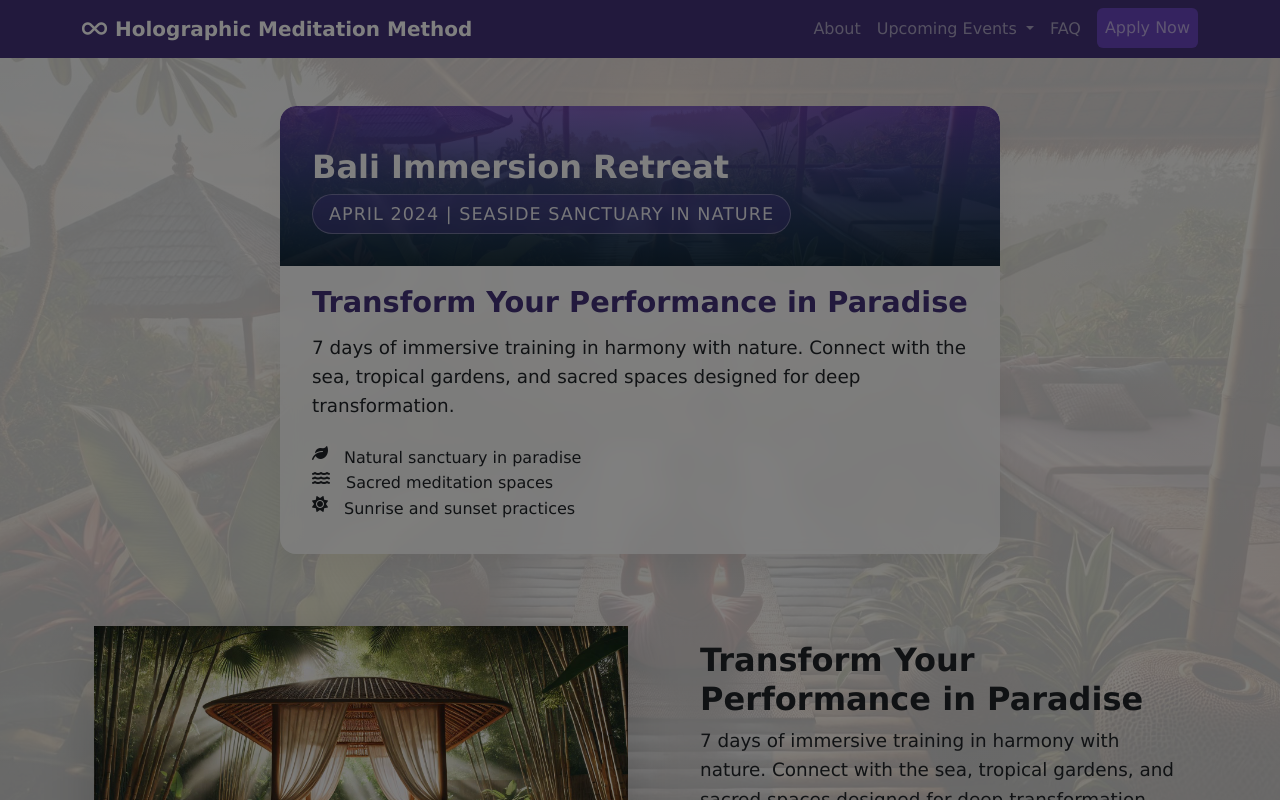
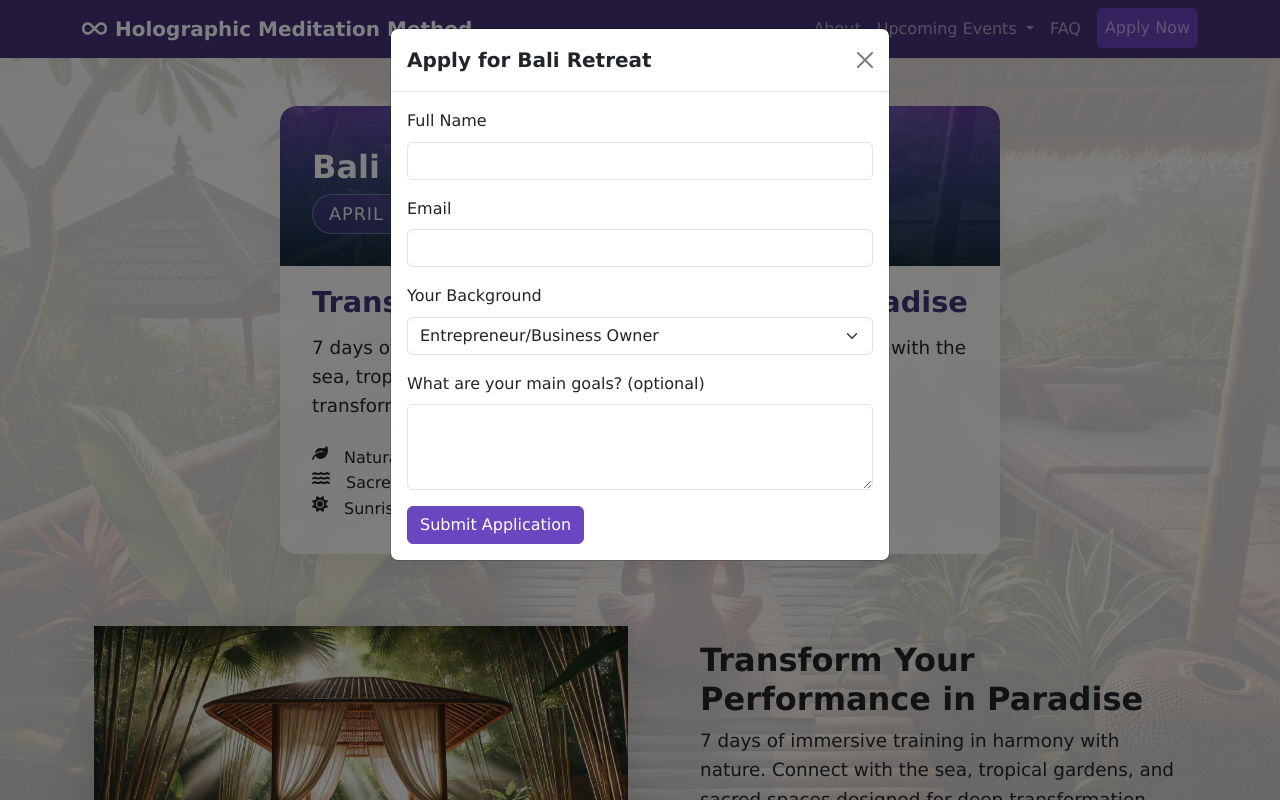
Before and after one commit to wizardsupreme/holographic-meditation-method, a Flask app: page /bali-retreat in a window 1280 px wide, after a click on "Apply Now". Run offline with Flask 2, Linux system fonts and the light colour scheme.

Commit message:
feat: added favico + generator and supabase tupabase tables for storing registration information

```diff
--- a/app.py
+++ b/app.py
@@ -2,6 +2,7 @@ from flask import Flask, render_template, request, redirect, url_for, flash
 from supabase_py import create_client, Client # type: ignore
 import os
 from dotenv import load_dotenv # type: ignore
+from datetime import datetime
 
 load_dotenv()
 
@@ -13,6 +14,11 @@ supabase: Client = create_client(
     os.getenv('SUPABASE_URL'),
     os.getenv('SUPABASE_KEY')
 )
+
+def sanitize_form_data(form_data):
+    """Clean and validate form data before storing"""
+    allowed_fields = ['name', 'email', 'event_type', 'background', 'experience', 'notes']
+    return {k: v.strip() for k, v in form_data.items() if k in allowed_fields and v}
 
 @app.route('/')
 def home():
@@ -45,14 +51,25 @@ def apply():
 @app.route('/register', methods=['POST'])
 def register():
     try:
-        data = request.form.to_dict()
+        data = sanitize_form_data(request.form.to_dict())
+
+        # Validate required fields
+        if not all(k in data for k in ['name', 'email', 'event_type']):
+            raise ValueError("Missing required fields")
+
+        # Add timestamp
+        data['created_at'] = datetime.utcnow().isoformat()
+
         # Store registration in Supabase
         result = supabase.table('registrations').insert(data).execute()
-        flash('Registration successful! We will contact you soon.', 'success')
+
+        # Redirect to confirmation page
+        return redirect(url_for('confirmation', event_type=data['event_type']))
+
     except Exception as e:
+        print(f"Registration error: {str(e)}")  # For debugging
         flash('Registration failed. Please try again.', 'error')
-
-    return redirect(url_for('home'))
+        return redirect(url_for('home'))
 
 @app.route('/faq')
 def faq():
@@ -62,5 +79,27 @@ def faq():
 def about():
     return render_template('about.html')
 
+@app.route('/confirmation/<event_type>')
+def confirmation(event_type):
+    messages = {
+        'bali_retreat': {
+            'message': 'Your application for the Bali Immersion Retreat has been received. This exclusive retreat is limited to 12 participants, and we carefully review each application.',
+            'return_url': '/bali-retreat'
+        },
+        'lisbon_workshop': {
+            'message': 'Your application for the Lisbon Workshop has been received. We look forward to potentially welcoming you to this transformative experience.',
+            'return_url': '/lisbon-workshop'
+        },
+        'general': {
+            'message': 'Your application has been received. We\'ll review your information and contact you about the best program for your goals.',
+            'return_url': '/apply'
+        }
+    }
+
+    event_info = messages.get(event_type, messages['general'])
+    return render_template('confirmation.html',
+                         message=event_info['message'],
+                         return_url=event_info['return_url'])
+
 if __name__ == '__main__':
     app.run(debug=True)
--- a/requirements.txt
+++ b/requirements.txt
@@ -4,3 +4,4 @@ python-dotenv==0.19.0
 supabase-py==0.0.2
 gunicorn==20.1.0
 python-jose==3.3.0
+pillow>=9.5.0
--- a/templates/bali_retreat.html
+++ b/templates/bali_retreat.html
@@ -193,6 +193,41 @@
 
 <!-- Application Modal -->
 <div class="modal fade" id="applicationModal" tabindex="-1">
-    <!-- Modal content -->
+    <div class="modal-dialog">
+        <div class="modal-content">
+            <div class="modal-header">
+                <h5 class="modal-title">Apply for Bali Retreat</h5>
+                <button type="button" class="btn-close" data-bs-dismiss="modal"></button>
+            </div>
+            <div class="modal-body">
+                <form action="/register" method="POST">
+                    <input type="hidden" name="event_type" value="bali_retreat">
+                    <div class="mb-3">
+                        <label for="name" class="form-label">Full Name</label>
+                        <input type="text" class="form-control" id="name" name="name" required>
+                    </div>
+                    <div class="mb-3">
+                        <label for="email" class="form-label">Email</label>
+                        <input type="email" class="form-control" id="email" name="email" required>
+                    </div>
+                    <div class="mb-3">
+                        <label for="background" class="form-label">Your Background</label>
+                        <select class="form-select" id="background" name="background">
+                            <option value="entrepreneur">Entrepreneur/Business Owner</option>
+                            <option value="trader">Trader/Investor</option>
+                            <option value="creator">Digital Creator</option>
+                            <option value="professional">Professional</option>
+                            <option value="other">Other</option>
+                        </select>
+                    </div>
+                    <div class="mb-3">
+                        <label for="notes" class="form-label">What are your main goals? (optional)</label>
+                        <textarea class="form-control" id="notes" name="notes" rows="3"></textarea>
+                    </div>
+                    <button type="submit" class="btn btn-primary">Submit Application</button>
+                </form>
+            </div>
+        </div>
+    </div>
 </div>
 {% endblock %}
--- a/templates/base.html
+++ b/templates/base.html
@@ -3,6 +3,12 @@
 <head>
     <meta charset="UTF-8">
     <meta name="viewport" content="width=device-width, initial-scale=1.0">
+    <!-- Favicon -->
+    <link rel="apple-touch-icon" sizes="180x180" href="{{ url_for('static', filename='favicon/apple-touch-icon.png') }}">
+    <link rel="icon" type="image/png" sizes="32x32" href="{{ url_for('static', filename='favicon/favicon-32x32.png') }}">
+    <link rel="icon" type="image/png" sizes="16x16" href="{{ url_for('static', filename='favicon/favicon-16x16.png') }}">
+    <link rel="manifest" href="{{ url_for('static', filename='favicon/site.webmanifest') }}">
+    <link rel="shortcut icon" href="{{ url_for('static', filename='favicon/favicon.ico') }}">
     <title>{% block title %}Holographic Method{% endblock %}</title>
     <link href="https://cdn.jsdelivr.net/npm/bootstrap@5.3.0/dist/css/bootstrap.min.css" rel="stylesheet">
     <link href="https://cdnjs.cloudflare.com/ajax/libs/font-awesome/6.0.0/css/all.min.css" rel="stylesheet">
```
Also changed, not shown: docs/database_structure.md (added, +46 -0 lines), scripts/generate_favicon.py (added, +81 -0 lines), templates/confirmation.html (added, +40 -0 lines), templates/lisbon_workshop.html (+20 -1 lines), migrations/001_create_registrations_table.sql (added), static/favicon/android-chrome-192x192.png (added), static/favicon/android-chrome-512x512.png (added), static/favicon/apple-touch-icon.png (added), static/favicon/favicon-16x16.png (added), static/favicon/favicon-32x32.png (added), static/favicon/favicon.ico (added), static/favicon/icon.svg (added), static/favicon/site.webmanifest (added).
